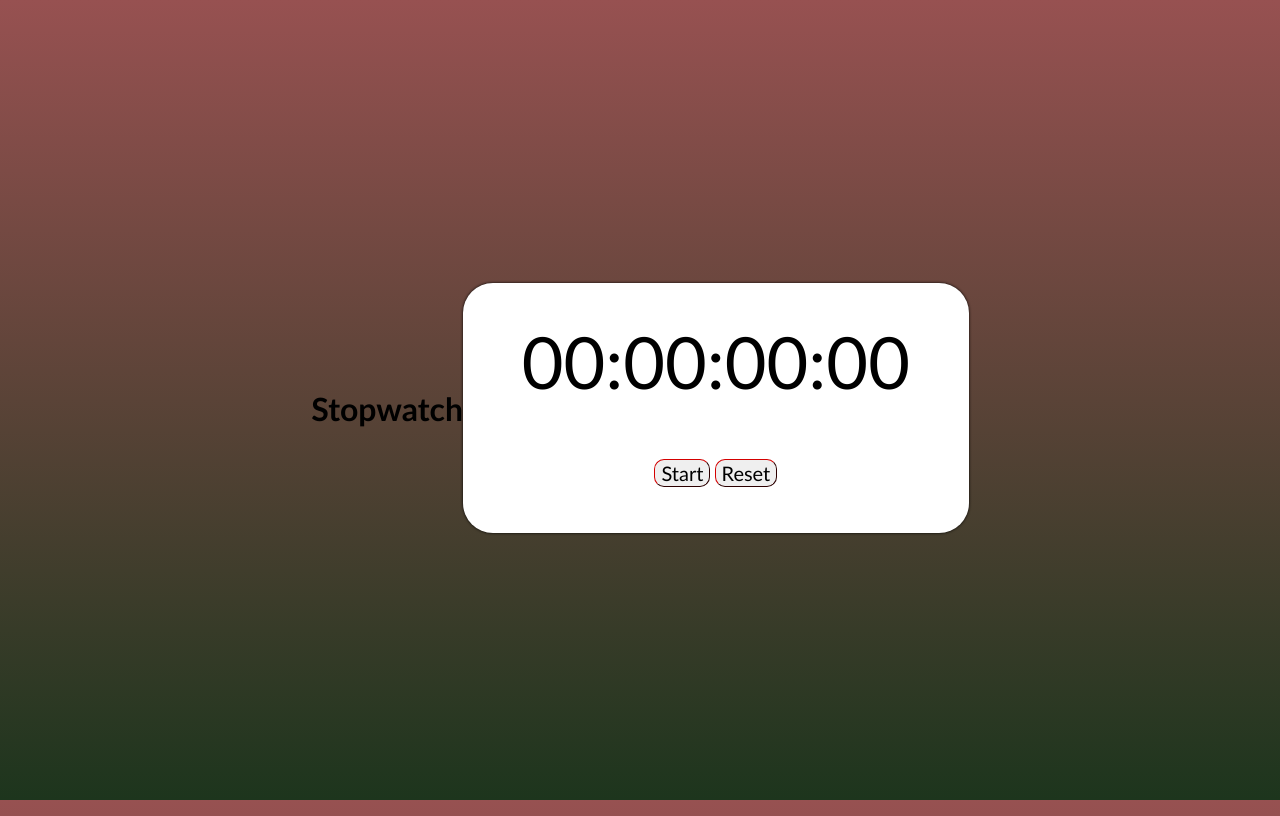
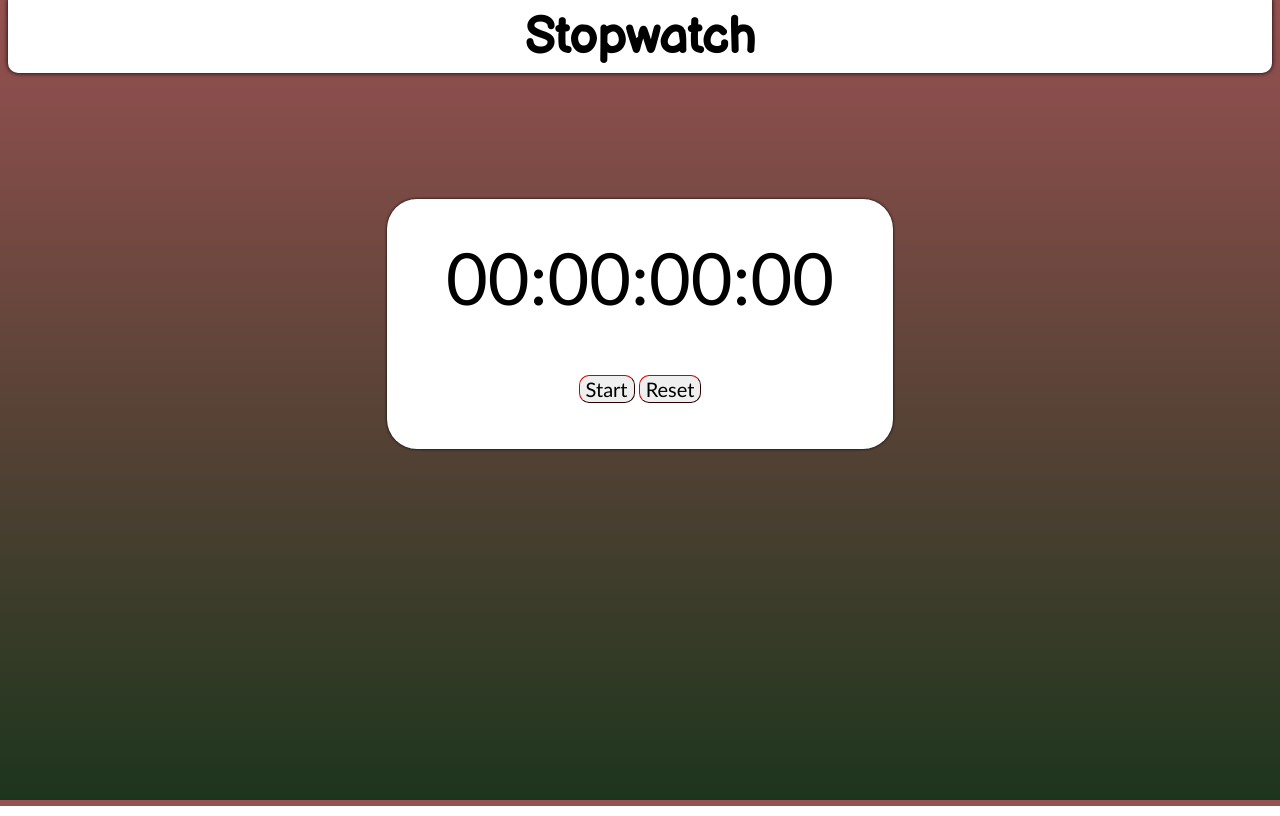
Before and after one commit to Blancher/stopwatch, a plain HTML site: page index.html in a window 1280 px wide. Drawn offline with Linux system fonts and the light colour scheme.

Commit message:
Update style.css

```diff
--- a/style.css
+++ b/style.css
@@ -8,9 +8,21 @@ body {
     background: linear-gradient(rgb(151, 81, 81), rgb(29, 53, 29));
     background-repeat: no-repeat;
     background-attachment: fixed;
-    display: flex;
-    justify-content: center;
-    align-items: center;
+}
+
+h1 {
+    margin: 0;
+    font-size: 50px;
+    padding-top: 10px;
+    padding-bottom: 5px;
+    text-align: center;
+    border-bottom-left-radius: 10px;
+    border-bottom-right-radius: 10px;
+    background-color: white;
+    box-shadow: 0px 0px 5px black;
+    position: relative;
+    margin-top: -10px;
+    font-family: 'Balsamiq Sans';
 }
 
 .container {
@@ -19,6 +31,7 @@ body {
     background-color: #fff;
     border-radius: 30px;
     box-shadow: 0 0 3px;
+    margin: 10% auto;
 }
 
 #timer {
```
